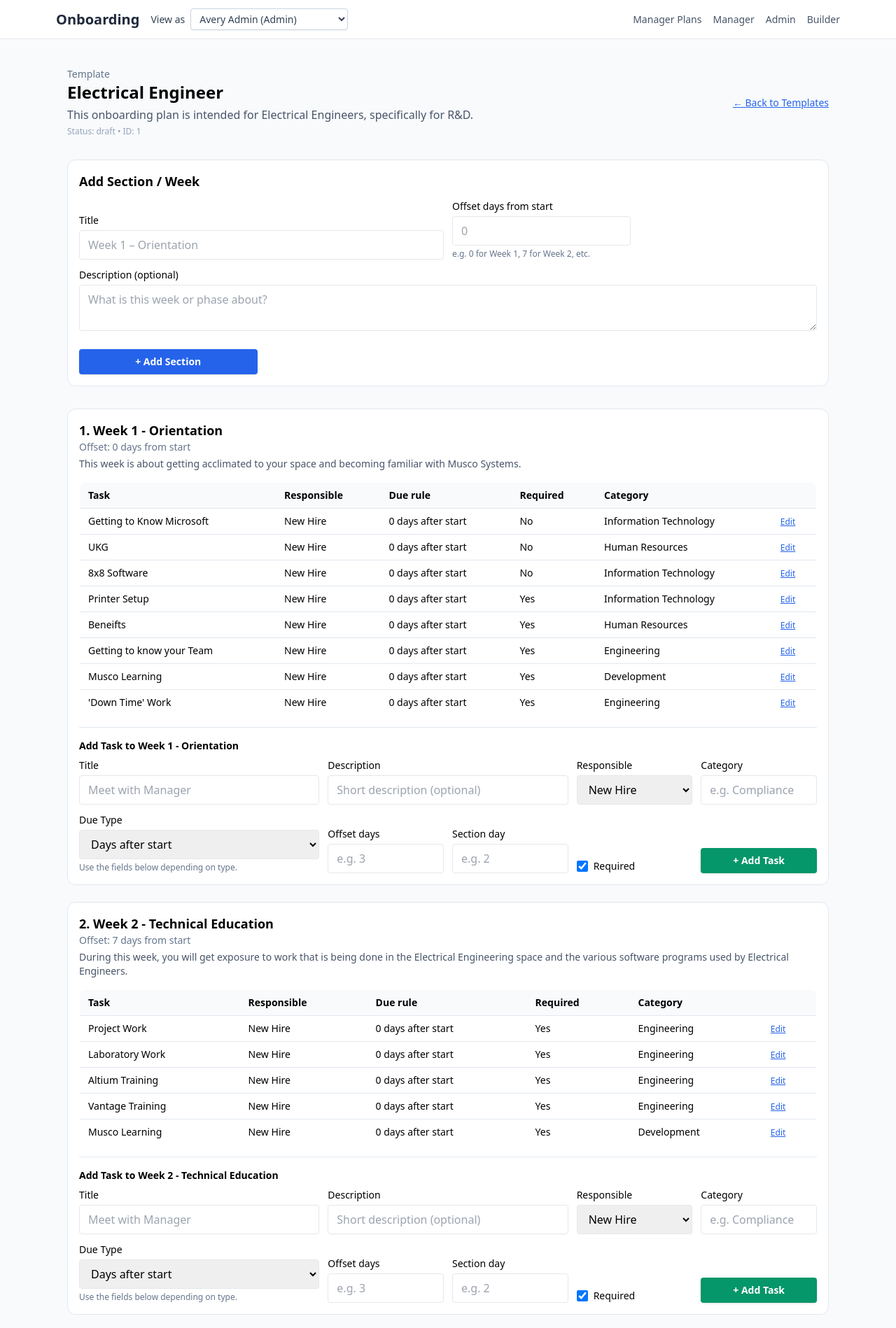
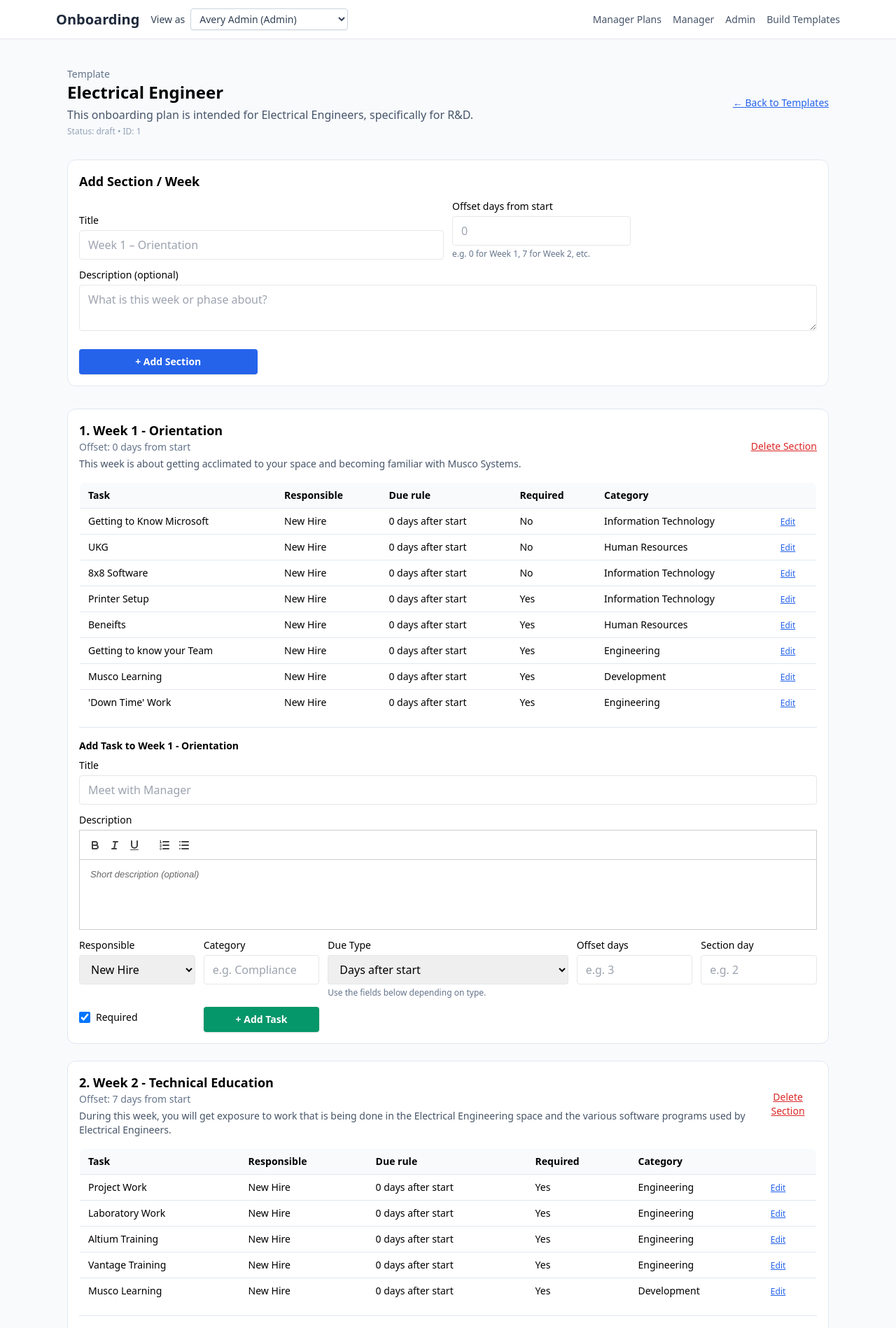
Before and after one commit to srgtsnoop/Onboarding, a Flask app: page /templates/1/edit in a window 1280 px wide. Shown: the top 1898 px of the page at 70% size. Run offline with Flask 3, Linux system fonts and the light colour scheme; some libraries are stand-ins or nearby versions.

Commit message:
Updates
Updates to the Layout, change the description, delete task and section.

```diff
--- a/app.py
+++ b/app.py
@@ -340,7 +340,6 @@ def serialize_user_with_plan(user: User):
             }
         ),
     }
-
 
 
 # -----------------------------------------------------------------------------
@@ -868,6 +867,24 @@ def add_template_section(template_id: int):
     return redirect(url_for("edit_template", template_id=template_id))
 
 
+@app.post("/templates/<int:template_id>/sections/<int:section_id>/delete")
+def delete_template_section(template_id: int, section_id: int):
+    user = current_user()
+    require_builder_or_admin(user)
+
+    section = TemplateSection.query.filter_by(
+        id=section_id, template_id=template_id
+    ).first_or_404()
+
+    for task in section.tasks:
+        db.session.delete(task)
+
+    db.session.delete(section)
+    db.session.commit()
+
+    return redirect(url_for("edit_template", template_id=template_id))
+
+
 @app.post("/templates/<int:template_id>/sections/<int:section_id>/tasks")
 def add_template_task(template_id: int, section_id: int):
     user = current_user()
@@ -1042,6 +1059,27 @@ def update_template_task(template_id: int, section_id: int, task_id: int):
     db.session.commit()
 
     # Go back to the template editor
+    return redirect(url_for("edit_template", template_id=template_id))
+
+
+@app.post(
+    "/templates/<int:template_id>/sections/<int:section_id>/tasks/<int:task_id>/delete"
+)
+def delete_template_task(template_id: int, section_id: int, task_id: int):
+    user = current_user()
+    require_builder_or_admin(user)
+
+    section = TemplateSection.query.filter_by(
+        id=section_id, template_id=template_id
+    ).first_or_404()
+
+    task = TemplateTask.query.filter_by(
+        id=task_id, section_id=section.id
+    ).first_or_404()
+
+    db.session.delete(task)
+    db.session.commit()
+
     return redirect(url_for("edit_template", template_id=template_id))
 
 
--- a/templates/base.html
+++ b/templates/base.html
@@ -67,7 +67,7 @@
         {% if user.role in ["builder", "admin"] %}
           <a href="/templates?v={{ build_ts }}"
             class="hover:text-slate-900">
-            Builder
+            Build Templates
           </a>
         {% endif %}
 
--- a/templates/template_edit.html
+++ b/templates/template_edit.html
@@ -2,6 +2,7 @@
 {% block title %}Edit Template – {{ template.name }}{% endblock %}
 
 {% block content %}
+<link href="https://cdn.quilljs.com/1.3.6/quill.snow.css" rel="stylesheet">
 <div class="max-w-6xl mx-auto px-4 py-6 space-y-8">
 
   <!-- Header -->
@@ -88,6 +89,16 @@
                 </p>
               {% endif %}
             </div>
+            <div class="ml-4">
+              <form method="post"
+                    action="{{ url_for('delete_template_section', template_id=template.id, section_id=section.id) }}"
+                    onsubmit="return confirm('Delete this section? All tasks within it will also be deleted. This cannot be undone.');">
+                <button type="submit"
+                        class="text-sm text-red-600 hover:text-red-800 underline">
+                  Delete Section
+                </button>
+              </form>
+            </div>
           </div>
 
           <!-- Existing tasks table -->
@@ -164,21 +175,22 @@
                   action="{{ url_for('add_template_task',
                                      template_id=template.id,
                                      section_id=section.id) }}"
-                  class="grid grid-cols-1 md:grid-cols-6 gap-3 items-end">
-              <div class="md:col-span-2">
+                  class="grid grid-cols-1 md:grid-cols-6 gap-3 items-baseline">
+              <div class="md:col-span-6">
                 <label class="block text-sm font-medium mb-1">Title</label>
                 <input type="text" name="title"
                        placeholder="Meet with Manager"
                        class="w-full border rounded px-3 py-2" />
               </div>
 
-              <div class="md:col-span-2">
+              <div class="md:col-span-6 task-desc-container">
                 <label class="block text-sm font-medium mb-1">
                   Description
                 </label>
-                <input type="text" name="description"
-                       placeholder="Short description (optional)"
-                       class="w-full border rounded px-3 py-2" />
+                <div class="bg-white">
+                  <div class="quill-editor" style="height: 100px;"></div>
+                </div>
+                <input type="hidden" name="description">
               </div>
 
               <div>
@@ -265,4 +277,35 @@
   </div>
 
 </div>
+
+<script src="https://cdn.quilljs.com/1.3.6/quill.js"></script>
+<script>
+  document.addEventListener('DOMContentLoaded', function() {
+    var editors = document.querySelectorAll('.quill-editor');
+    editors.forEach(function(editor) {
+      var quill = new Quill(editor, {
+        theme: 'snow',
+        placeholder: 'Short description (optional)',
+        modules: {
+          toolbar: [
+            ['bold', 'italic', 'underline'],
+            [{ 'list': 'ordered'}, { 'list': 'bullet' }]
+          ]
+        }
+      });
+
+      var container = editor.closest('.task-desc-container');
+      var input = container.querySelector('input[name="description"]');
+      var form = container.closest('form');
+
+      form.addEventListener('submit', function() {
+        if (quill.getText().trim().length === 0) {
+          input.value = '';
+        } else {
+          input.value = quill.root.innerHTML;
+        }
+      });
+    });
+  });
+</script>
 {% endblock %}
```
Also changed, not shown: diagnose.py (added, +17 -0 lines), templates/template_task_edit.html (+28 -6 lines), templates/templates_dashboard.html (+10 -5 lines), db.sqlite3.
